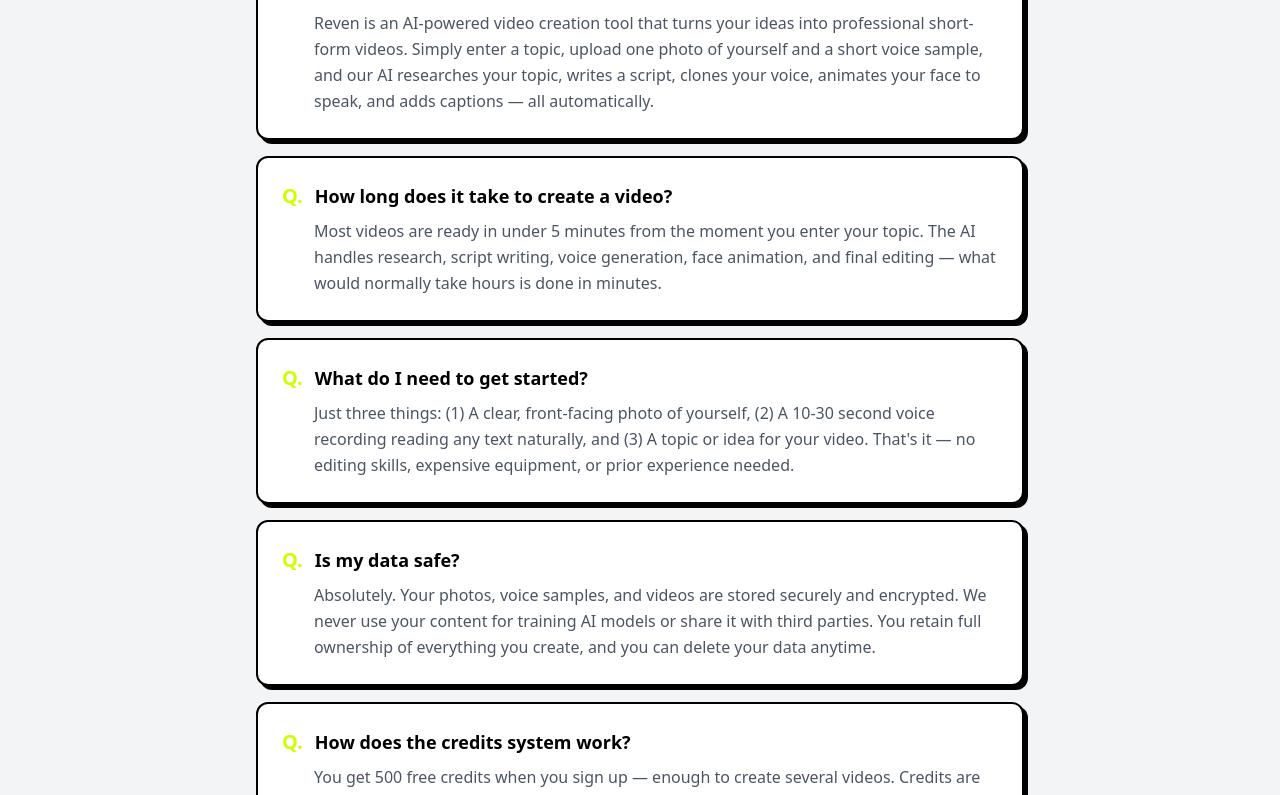
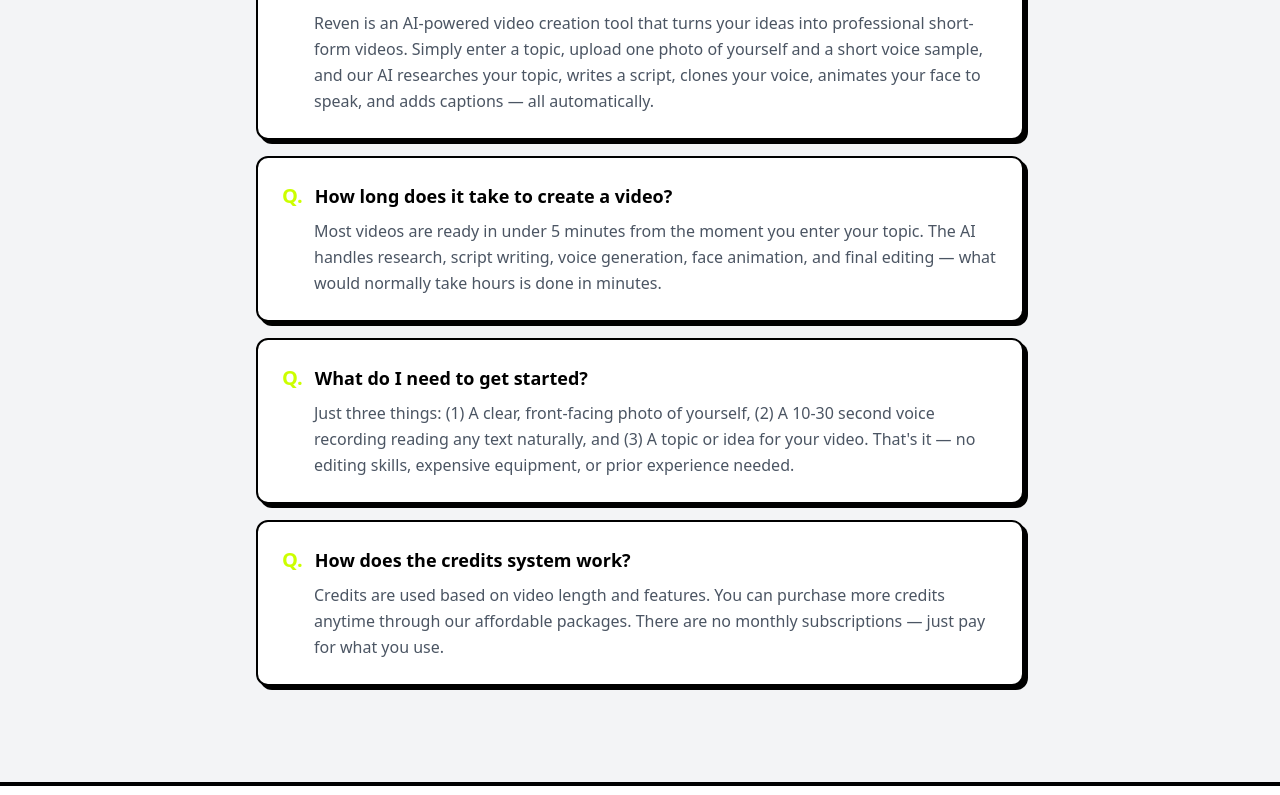
Before and after one commit to Surya-blippi/Livio, a Next.js app: page / in a window 1280 px wide. Shown: the part 5786-6581 px from the top of the page. Built offline with nearby package versions, Linux system fonts and the light colour scheme; no server answers.

Commit message:
Remove 'Is my data safe?' FAQ and update credits answer

```diff
--- a/app/page.tsx
+++ b/app/page.tsx
@@ -578,12 +578,8 @@
                                 a: "Just three things: (1) A clear, front-facing photo of yourself, (2) A 10-30 second voice recording reading any text naturally, and (3) A topic or idea for your video. That's it — no editing skills, expensive equipment, or prior experience needed."
                             },
                             {
-                                q: "Is my data safe?",
-                                a: "Absolutely. Your photos, voice samples, and videos are stored securely and encrypted. We never use your content for training AI models or share it with third parties. You retain full ownership of everything you create, and you can delete your data anytime."
-                            },
-                            {
                                 q: "How does the credits system work?",
-                                a: "You get 500 free credits when you sign up — enough to create several videos. Credits are used based on video length and features. You can purchase more credits anytime through our affordable packages. There are no monthly subscriptions — just pay for what you use."
+                                a: "Credits are used based on video length and features. You can purchase more credits anytime through our affordable packages. There are no monthly subscriptions — just pay for what you use."
                             }
                         ].map((faq, i) => (
                             <motion.div
```
